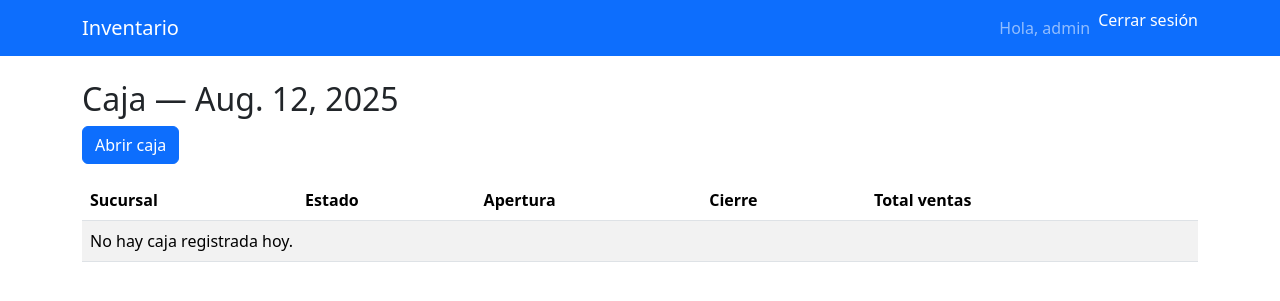
After one commit to Tama0093/Poryecto_Integrador_II, a Django app: page /caja/ in a window 1280 px wide. The commit adds this page. Shown: the top 301 px of the page. Run offline with Django 5.2, Linux system fonts and the light colour scheme; a user stored in the database is signed in; data comes from the database, SQL or seed files in the repository; both versions use the stored data as it was after the commit.

```diff
--- a/inventario/models.py
+++ b/inventario/models.py
@@ -39,3 +39,42 @@ class Producto(models.Model):
 
     def __str__(self):
         return f"{self.nombre} ({self.sucursal.nombre})"
+
+
+ # ... Sucursal, Perfil, Producto arriba ...
+
+class Caja(models.Model):
+    ESTADOS = (('ABIERTA', 'ABIERTA'), ('CERRADA', 'CERRADA'))
+
+    sucursal = models.ForeignKey(Sucursal, on_delete=models.CASCADE, related_name='cajas')
+    fecha = models.DateField()  # 1 caja por día por sucursal
+    apertura_monto = models.DecimalField(max_digits=12, decimal_places=2)
+    apertura_usuario = models.ForeignKey(User, on_delete=models.PROTECT, related_name='aperturas_caja')
+    cierre_monto = models.DecimalField(max_digits=12, decimal_places=2, null=True, blank=True)
+    cierre_usuario = models.ForeignKey(User, on_delete=models.PROTECT, null=True, blank=True, related_name='cierres_caja')
+    estado = models.CharField(max_length=10, choices=ESTADOS, default='ABIERTA')
+    creado_en = models.DateTimeField(auto_now_add=True)
+
+    class Meta:
+        unique_together = ('sucursal', 'fecha')  # evita dos cajas el mismo día en la misma sucursal
+
+    def __str__(self):
+        return f"Caja {self.sucursal.nombre} — {self.fecha} — {self.estado}"
+
+    @property
+    def total_ventas(self):
+        agg = self.ventas.aggregate(s=models.Sum('total'))
+        return agg['s'] or 0
+
+
+class Venta(models.Model):
+    caja = models.ForeignKey(Caja, on_delete=models.CASCADE, related_name='ventas')
+    producto = models.ForeignKey(Producto, on_delete=models.PROTECT)
+    cantidad = models.PositiveIntegerField()
+    precio_unitario = models.DecimalField(max_digits=12, decimal_places=2)
+    total = models.DecimalField(max_digits=12, decimal_places=2)
+    usuario = models.ForeignKey(User, on_delete=models.PROTECT)
+    creado_en = models.DateTimeField(auto_now_add=True)
+
+    def __str__(self):
+        return f"Venta {self.producto.nombre} x{self.cantidad} — {self.total}"
--- a/inventario/urls.py
+++ b/inventario/urls.py
@@ -1,15 +1,21 @@
 from django.urls import path
 from . import views
-from .views_productos import (
-    ProductoListView, ProductoCreateView, ProductoUpdateView, ProductoDeleteView
-)
+from . import views_productos
+from . import views_caja   # 👈 importante
 
 urlpatterns = [
     path('', views.home, name='home'),
 
     # Productos
-    path('productos/', ProductoListView.as_view(), name='producto_list'),
-    path('productos/nuevo/', ProductoCreateView.as_view(), name='producto_create'),
-    path('productos/<int:pk>/editar/', ProductoUpdateView.as_view(), name='producto_update'),
-    path('productos/<int:pk>/eliminar/', ProductoDeleteView.as_view(), name='producto_delete'),
+    path('productos/', views_productos.ProductoListView.as_view(), name='producto_list'),
+    path('productos/nuevo/', views_productos.ProductoCreateView.as_view(), name='producto_create'),
+    path('productos/<int:pk>/editar/', views_productos.ProductoUpdateView.as_view(), name='producto_update'),
+    path('productos/<int:pk>/eliminar/', views_productos.ProductoDeleteView.as_view(), name='producto_delete'),
+
+    # Caja & Ventas
+    path('caja/', views_caja.caja_estado_hoy, name='caja_estado_hoy'),
+    path('caja/abrir/', views_caja.caja_abrir, name='caja_abrir'),
+    path('caja/<int:caja_id>/', views_caja.caja_detalle, name='caja_detalle'),
+    path('caja/<int:caja_id>/venta/', views_caja.venta_nueva, name='venta_nueva'),
+    path('caja/<int:caja_id>/cerrar/', views_caja.caja_cerrar, name='caja_cerrar'),
 ]
--- /dev/null
+++ b/inventario/views_caja.py
@@ -0,0 +1,163 @@
+# inventario/views_caja.py
+from django.shortcuts import render, redirect, get_object_or_404
+from django.contrib.auth.decorators import login_required
+from django.utils import timezone
+from django.db.models import Sum
+from django.core.exceptions import PermissionDenied
+from django.contrib import messages
+
+from .models import Caja, Venta, Producto
+from .forms import CajaAperturaForm, VentaForm
+from .permissions import role_and_sucursales
+
+
+@login_required
+def caja_estado_hoy(request):
+    """
+    Lista las cajas del día por sucursal accesible al usuario.
+    Ver está permitido para cualquier rol autenticado.
+    """
+    rol, sucs = role_and_sucursales(request.user)
+    hoy = timezone.now().date()
+
+    if rol == 'Administrador':
+        # Si quieres que Admin no vea nada, filtra por none(): Caja.objects.none()
+        cajas = Caja.objects.filter(fecha=hoy).select_related('sucursal')
+    else:
+        cajas = Caja.objects.filter(fecha=hoy, sucursal__in=sucs).select_related('sucursal')
+
+    return render(request, 'inventario/caja_estado.html', {'cajas': cajas, 'hoy': hoy})
+
+
+@login_required
+def caja_abrir(request):
+    """
+    Solo CAJERO puede abrir caja.
+    - Limita sucursal al conjunto permitido del cajero.
+    - Evita duplicados por (sucursal, fecha).
+    """
+    rol, sucs = role_and_sucursales(request.user)
+    if rol != 'Cajero':
+        raise PermissionDenied("Solo el Cajero puede abrir caja.")
+
+    if request.method == 'POST':
+        form = CajaAperturaForm(request.POST, user=request.user)
+        if form.is_valid():
+            caja = form.save(commit=False)
+
+            # Validar que la sucursal esté permitida para este cajero
+            if caja.sucursal not in sucs:
+                raise PermissionDenied("No puedes abrir caja en esa sucursal.")
+
+            # Evitar duplicados por día/sucursal
+            if Caja.objects.filter(sucursal=caja.sucursal, fecha=caja.fecha).exists():
+                messages.error(request, "Ya existe una caja para esa sucursal en esa fecha.")
+                return redirect('caja_estado_hoy')
+
+            caja.apertura_usuario = request.user
+            caja.estado = 'ABIERTA'
+            caja.save()
+
+            messages.success(request, "Caja abierta correctamente.")
+            return redirect('caja_detalle', caja_id=caja.id)
+    else:
+        form = CajaAperturaForm(user=request.user)
+
+    return render(request, 'inventario/caja_abrir.html', {'form': form})
+
+
+@login_required
+def caja_detalle(request, caja_id):
+    """
+    Ver detalle de la caja (ventas, estado).
+    Ver está permitido para cualquier rol autenticado dentro de sus sucursales.
+    """
+    caja = get_object_or_404(Caja, pk=caja_id)
+    rol, sucs = role_and_sucursales(request.user)
+
+    if rol != 'Administrador' and caja.sucursal not in sucs:
+        # Admin puede ver todo si así lo decides; si no, quita esta excepción
+        raise PermissionDenied("No puedes ver esta caja.")
+
+    ventas = caja.ventas.select_related('producto').order_by('-creado_en')
+    return render(request, 'inventario/caja_detalle.html', {
+        'caja': caja,
+        'ventas': ventas
+    })
+
+
+@login_required
+def venta_nueva(request, caja_id):
+    """
+    Solo CAJERO puede registrar ventas.
+    - Caja debe estar ABIERTA.
+    - Sucursal de la caja debe estar dentro de sus sucursales permitidas.
+    """
+    caja = get_object_or_404(Caja, pk=caja_id, estado='ABIERTA')
+    rol, sucs = role_and_sucursales(request.user)
+
+    if rol != 'Cajero':
+        raise PermissionDenied("Solo el Cajero puede registrar ventas.")
+
+    if caja.sucursal not in sucs:
+        raise PermissionDenied("No puedes vender en esta sucursal.")
+
+    if request.method == 'POST':
+        form = VentaForm(request.POST, user=request.user, caja=caja)
+        if form.is_valid():
+            venta = form.save(commit=False)
+            venta.caja = caja
+            venta.precio_unitario = venta.producto.precio
+            venta.total = venta.precio_unitario * venta.cantidad
+            venta.usuario = request.user
+            venta.save()
+
+            # Descontar stock (sin dejar negativo)
+            p = venta.producto
+            if venta.cantidad > p.stock:
+                messages.warning(request, "Stock insuficiente. Se registró la venta, revisa inventario.")
+            p.stock = max(0, p.stock - venta.cantidad)
+            p.save()
+
+            messages.success(request, "Venta registrada.")
+            return redirect('caja_detalle', caja_id=caja.id)
+    else:
+        form = VentaForm(user=request.user, caja=caja)
+
+    return render(request, 'inventario/venta_form.html', {'form': form, 'caja': caja})
+
+
+@login_required
+def caja_cerrar(request, caja_id):
+    """
+    Solo CAJERO puede cerrar caja.
+    - Caja debe estar ABIERTA.
+    - Sucursal de la caja debe estar dentro de sus sucursales permitidas.
+    """
+    caja = get_object_or_404(Caja, pk=caja_id, estado='ABIERTA')
+    rol, sucs = role_and_sucursales(request.user)
+
+    if rol != 'Cajero':
+        raise PermissionDenied("Solo el Cajero puede cerrar caja.")
+
+    if caja.sucursal not in sucs:
+        raise PermissionDenied("No puedes cerrar caja en esta sucursal.")
+
+    if request.method == 'POST':
+        # total vendido (suma de líneas)
+        total_vendido = caja.ventas.aggregate(s=Sum('total'))['s'] or 0
+        caja.cierre_monto = caja.apertura_monto + total_vendido
+        caja.cierre_usuario = request.user
+        caja.estado = 'CERRADA'
+        caja.save()
+
+        messages.success(request, "Caja cerrada correctamente.")
+        return redirect('caja_detalle', caja_id=caja.id)
+
+    total_vendido = caja.ventas.aggregate(s=Sum('total'))['s'] or 0
+    esperado = caja.apertura_monto + total_vendido
+    return render(request, 'inventario/caja_cerrar.html', {
+        'caja': caja,
+        'total_vendido': total_vendido,
+        'esperado': esperado
+    })
--- /dev/null
+++ b/templates/inventario/caja_estado.html
@@ -0,0 +1,35 @@
+{% extends "base.html" %}
+{% block title %}Caja de hoy{% endblock %}
+{% block content %}
+<h2>Caja — {{ hoy }}</h2>
+<p><a class="btn btn-primary" href="{% url 'caja_abrir' %}">Abrir caja</a></p>
+
+<table class="table table-striped">
+  <thead>
+    <tr>
+      <th>Sucursal</th>
+      <th>Estado</th>
+      <th>Apertura</th>
+      <th>Cierre</th>
+      <th>Total ventas</th>
+      <th></th>
+    </tr>
+  </thead>
+  <tbody>
+  {% for c in cajas %}
+    <tr>
+      <td>{{ c.sucursal.nombre }}</td>
+      <td>{{ c.estado }}</td>
+      <td>{{ c.apertura_monto }}</td>
+      <td>{{ c.cierre_monto|default:"—" }}</td>
+      <td>{{ c.total_ventas }}</td>
+      <td>
+        <a class="btn btn-sm btn-outline-primary" href="{% url 'caja_detalle' c.id %}">Ver</a>
+      </td>
+    </tr>
+  {% empty %}
+    <tr><td colspan="6">No hay caja registrada hoy.</td></tr>
+  {% endfor %}
+  </tbody>
+</table>
+{% endblock %}
--- a/templates/inventario/home.html
+++ b/templates/inventario/home.html
@@ -17,7 +17,7 @@
         <div class="card-body">
           <h5 class="card-title">{{ opcion.titulo }}</h5>
           <p class="card-text">{{ opcion.desc }}</p>
-          <a href="{% url 'producto_list' %}" class="btn btn-primary">Ir</a>
+         <a href="{% url 'caja_estado_hoy' %}" class="btn btn-primary">Ir</a>
         </div>
       </div>
     </div>
```
Also changed, not shown: inventario/admin.py (+14 -0 lines), inventario/forms.py (+46 -6 lines), templates/inventario/caja_abrir.html (added, +11 -0 lines), templates/inventario/caja_cerrada.html (added, +14 -0 lines), templates/inventario/caja_detalle.html (added, +38 -0 lines), templates/inventario/venta_form.html (added, +11 -0 lines), db.sqlite3, inventario/migrations/0004_caja_venta.py (added), templates/base.html (line endings or trailing spaces).
